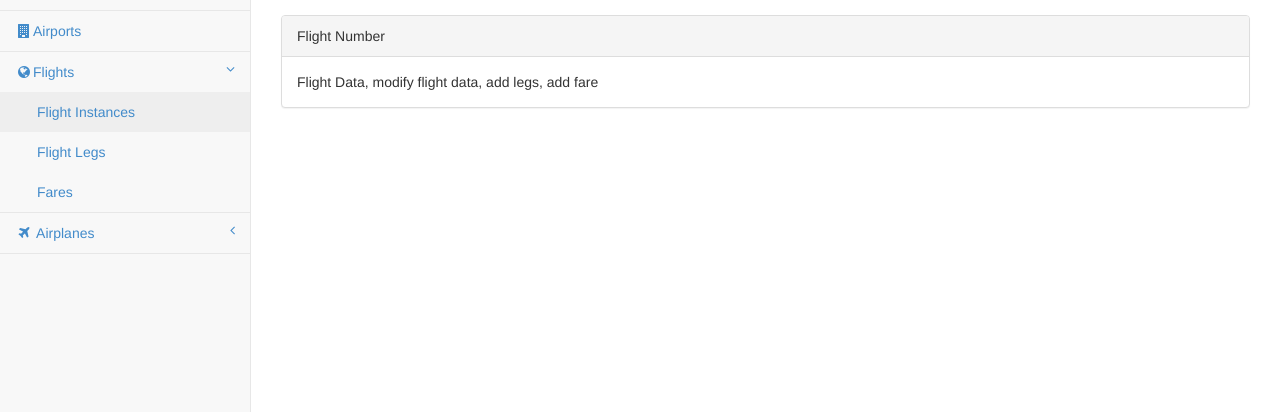
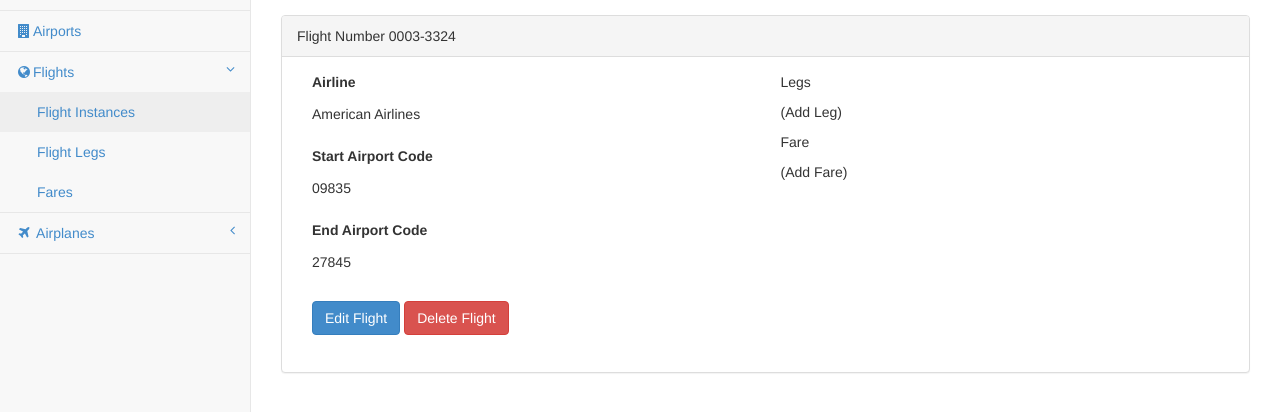
Before and after one commit to krislmassey/airline-dbms, a plain HTML site: page sb-admin-2/flight.html in a window 1280 px wide. Shown: the part 146-558 px from the top of the page. Drawn offline with Linux system fonts and the light colour scheme.

Commit message:
added a single flight page

```diff
--- a/sb-admin-2/flight.html
+++ b/sb-admin-2/flight.html
@@ -120,11 +120,35 @@
                 <div class="col-lg-12">
                     <div class="panel panel-default">
                         <div class="panel-heading">
-                            Flight Number
+                            Flight Number 0003-3324
                         </div>
                         <!-- /.panel-heading -->
                         <div class="panel-body">
-                            Flight Data, modify flight data, add legs, add fare
+                            <form role="form">
+                                <div class="col-lg-6">
+                                    <div class="form-group">
+                                        <label>Airline</label>
+                                        <p class="form-control-static">American Airlines</p>
+                                    </div>
+                                    <div class="form-group">
+                                        <label>Start Airport Code</label>
+                                        <p class="form-control-static">09835</p>
+                                    </div>
+                                    <div class="form-group">
+                                        <label>End Airport Code</label>
+                                        <p class="form-control-static">27845</p>
+                                    </div>
+                                    <div class="form-group">
+                                        <p class="form-control-static"><a href="" class="btn btn-primary">Edit Flight</a> <a href="" class="btn btn-danger">Delete Flight</a></p>
+                                    </div>
+                                </div>
+                                <div class="col-lg-6">
+                                    <p>Legs</p>
+                                    <p>(Add Leg)</p>
+                                    <p>Fare</p>
+                                    <p>(Add Fare)</p>
+                                </div>
+                            </form>
                         </div>
                         <!-- /.panel-body -->
                     </div>
```
Also changed, not shown: sb-admin-2/flights.html (+2 -2 lines).
